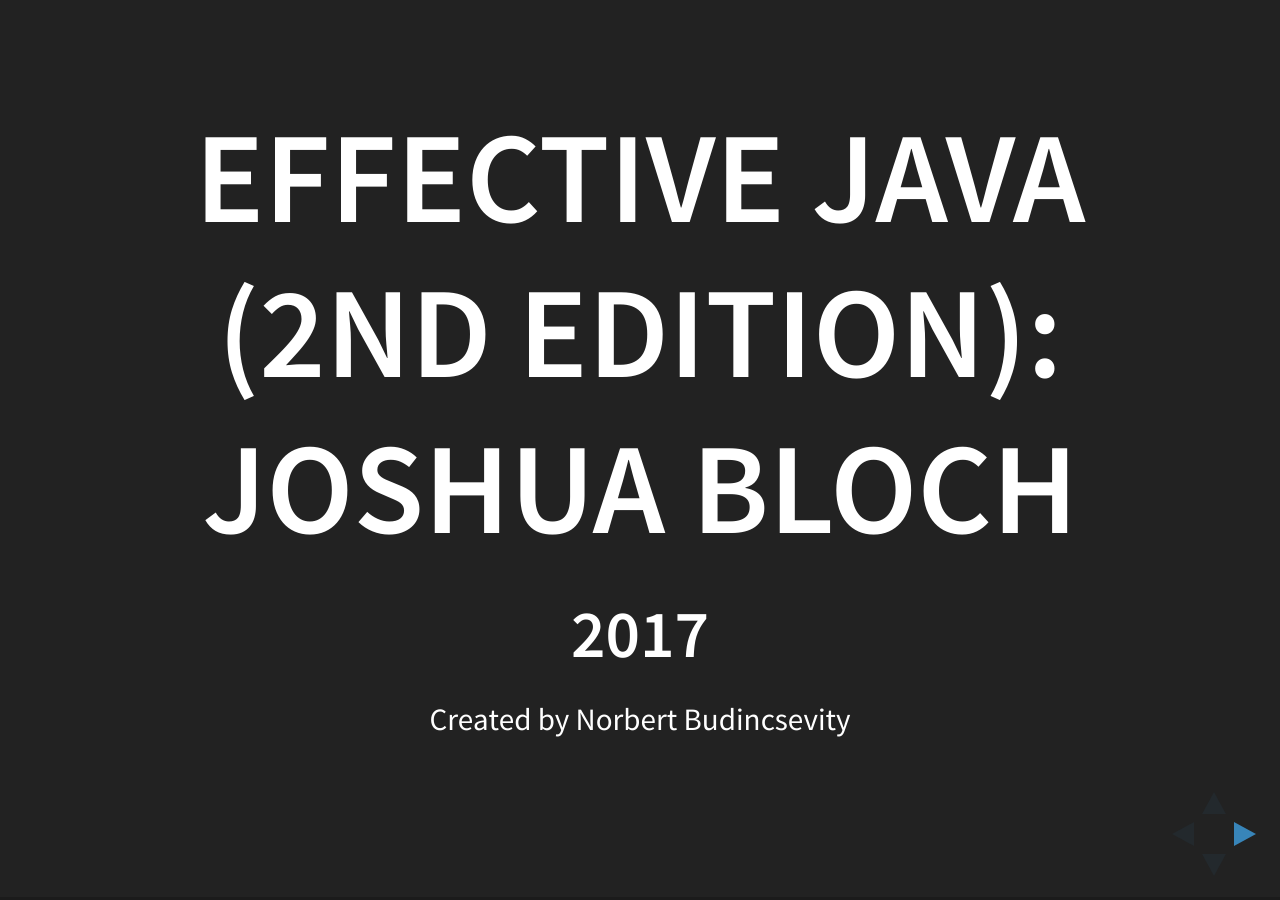
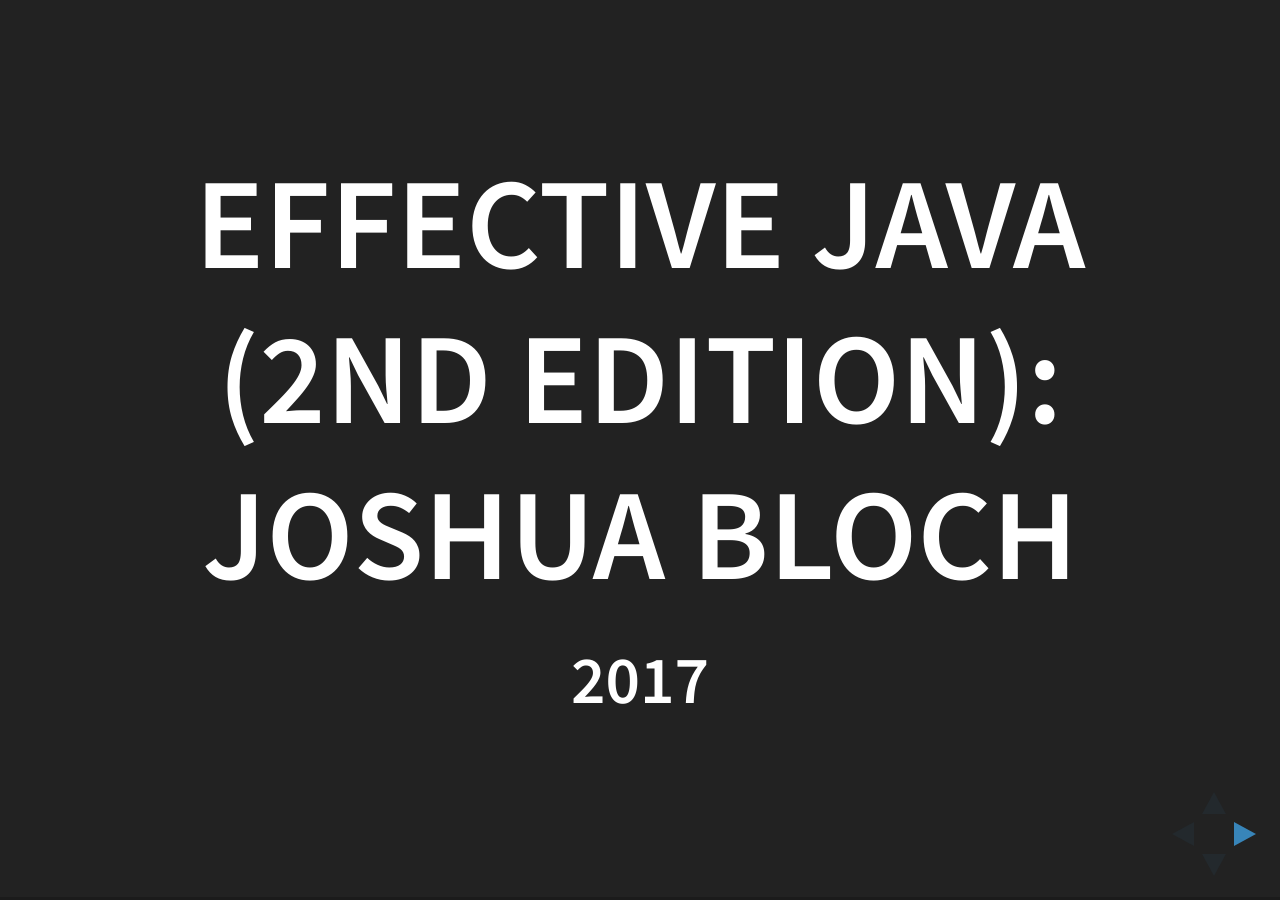
Before and after one commit to Budincsevity/budincsevity.github.io, a Jekyll site: the page slides/effectivej/1/index.html, which Jekyll copies as it is, in a window 1280 px wide. Built offline with Jekyll 4.4.1, drawn with Linux system fonts in a browser that asks for light colours; Markdown is read by kramdown in place of the engine named in the settings.

Commit message:
Update presentation #1

```diff
--- a/slides/effectivej/1/index.html
+++ b/slides/effectivej/1/index.html
@@ -29,9 +29,6 @@
 			<section>
 				<h1>Effective Java (2nd Edition): Joshua Bloch</h1>
 				<h3>2017</h3>
-				<p>
-					<small>Created by Norbert Budincsevity</small>
-				</p>
 			</section>
 			<!-- AGENDA  -->
 			<section>
@@ -75,17 +72,51 @@
 				<section>
 					#2 Advantage: Unlike constructors, they are not required to create a new object each time they’re invoked.
 					<p>
-
 					</p>
+				</section>
+				<section>
+					#3 Advantage: Unlike constructors, they can return an object of any subtype of their return type
+				</section>
+				<section>
+					#4 Advantage: They reduce the verbosity of creating parameterized type instances.
+					<p>
+					</p>
+				</section>
+				<section>
+					#1 Disadvantage: The main disadvantage of providing only static factory methods is that classes without public or protected constructors cannot be subclassed.
+				</section>
+				<section>
+					#2 Disadvantage: They are not readily distinguishable from other static methods.
+					<p>
+						They do not stand out in API documentation in the way that constructors do, so it can be difficult to figure out how to instantiate a class that provides static factory methods instead of constructors.
+					</p>
+				</section>
+				<section>
+					<ul>
+						<li>valueOf - Such static factories are effectively type-conversion methods</li>
+						<li>of</li>
+						<li>getInstance</li>
+						<li>newInstance</li>
+						<li>getType</li>
+						<li>newType - Type indicates the type of object returned by the factory method.</li>
+					</ul>
+				</section>
 			</section>
 			</section>
 
+			<!-- Chapter 1 #2-->
 			<section>
 				<section>
 					<h4>#2: Consider a builder when faced with many constructor parameters</h4>
+					<pre><code class="hljs" data-trim contenteditable>
+              NutritionFacts cocaCola =
+                new NutritionFacts(240, 8, 100, 0, 35, 27);
+            </code></pre>
+					<section>
 						<p>
 							Static factories and constructors share a limitation: they do not scale well to large numbers of optional parameters.
 						</p>
+					</section>
 				</section>
 				<section>
 
@@ -214,8 +245,7 @@
 				</section>
 				<section>
 					<h4>Adapters [Gamma95,
-p. 139],</h4> Because an adapter has no state beyond that of its backing object, there’s no need to create more than one instance of a given adapter to a given object.
-(eg. keySet)
+p. 139],</h4> Because an adapter has no state beyond that of its backing object, there’s no need to create more than one instance of a given adapter to a given object. (eg. keySet)
 				</section>
 				<section>
 					<pre><code class="hljs" data-trim contenteditable>
@@ -251,15 +281,11 @@ boxed primitives, and watch out for unintentional autoboxing</h4>
 </code></pre>
 				</section>
 				<section>
-	Nulling out object references should be the exception rather than the norm.
-The best way to eliminate an obsolete reference is to let the variable that contained
-the reference fall out of scope. This occurs naturally if you define each variable in
-the narrowest possible scope (Item 45).
+					Nulling out object references should be the exception rather than the norm. The best way to eliminate an obsolete reference is to let the variable that contained the reference fall out of scope. This occurs naturally if you define each variable in the
+					narrowest possible scope (Item 45).
 				</section>
 				<section>
-	Whenever a class manages its own memory, the programmer
-should be alert for memory leaks. Whenever an element is freed, any
-object references contained in the element should be nulled out.
+					Whenever a class manages its own memory, the programmer should be alert for memory leaks. Whenever an element is freed, any object references contained in the element should be nulled out.
 				</section>
 				<section>
 					<h4>Another common sources of memory leaks:</h4>
@@ -275,12 +301,80 @@ object references contained in the element should be nulled out.
 				</section>
 			</section>
 			<section>
-	<h4>#7: Avoid finalizers</h4>
+				<h4>#7: Avoid finalizers</h4> In summary:
+				<ul>
+					<li>
+						Don’t use finalizers except as a safety net or to terminate noncritical native resources
+					</li>
+					<li>
+						Remember to invoke super.finalize
+					</li>
+					<li>
+						Log the invalid usage from the finalizer.
+					</li>
+					<li>
+						Consider using a finalizer guardian, if you need to associate a finalizer with a public, nonfinal class,
+					</li>
+				</ul>
 			</section>
 			<!-- Chapter 2 -->
 			<section>
+				<section>
 					<h2>Chapter 2</h2>
 				</section>
+				<section>
+					<h4>#8: Obey the general contract when overriding equals</h4> Mostly for value classes, when the class has a notion of logical equality. They can serve as map keys or set elements with predictable, desirable behavior.
+				</section>
+				<section>
+					With very few exceptions, equals methods should perform deterministic computations on memory-resident objects. Do not write an equals method that depends on unreliable resources. (eg. java.net.URL)
+
+				</section>
+				<section>
+					<ul>
+						<li>
+							Reflexive
+						</li>
+						<li>
+							Symmetric
+						</li>
+						<li>
+							Transitive
+						</li>
+						<li>
+							Consistent
+						</li>
+						<li>
+							For any non-null reference value x, x.equals(null) must return false.
+						</li>
+					</ul>
+
+				</section>
+
+			</section>
+			<section>
+				<section>
+					<h4>#10: Always override toString</h4> “PhoneNumber@163b91.”
+				</section>
+				<section>
+					When practical, the toString method should return all of the interesting information contained in the object.
+				</section>
+				<section>
+					<pre><code class="hljs" data-trim contenteditable>
+					@Override public String toString() {
+						return String.format("(%03d) %03d-%04d",
+							areaCode, prefix, lineNumber);
+					}
+</code></pre>
+
+				</section>
+				<section>
+					One important decision you’ll have to make when implementing a toString method is whether to specify the format of the return value in the documentation. Whether or not you decide to specify the format, you should clearly document your intentions.
+				</section>
+				<section>
+					Whether or not you specify the format, provide programmatic access to all of the information contained in the value returned by toString. If you fail to do this, you force programmers who need this information to parse the string.
+				</section>
+			</section>
+
 		</div>
 	</div>
 
@@ -295,22 +389,18 @@ object references contained in the element should be nulled out.
 			// More info https://github.com/hakimel/reveal.js#dependencies
 			dependencies: [{
 				src: 'plugin/markdown/marked.js'
-				},
-				{
+			}, {
 				src: 'plugin/markdown/markdown.js'
-				},
-				{
+			}, {
 				src: 'plugin/notes/notes.js',
 				async: true
-				},
-				{
+			}, {
 				src: 'plugin/highlight/highlight.js',
 				async: true,
 				callback: function() {
 					hljs.initHighlightingOnLoad();
 				}
-				}
-			]
+			}]
 		});
 	</script>
 </body>
```
Also changed, not shown: other parts of slides/effectivej/1/index.html (+2 -2 lines). Lines whose indentation alone changed are shown as unchanged.
